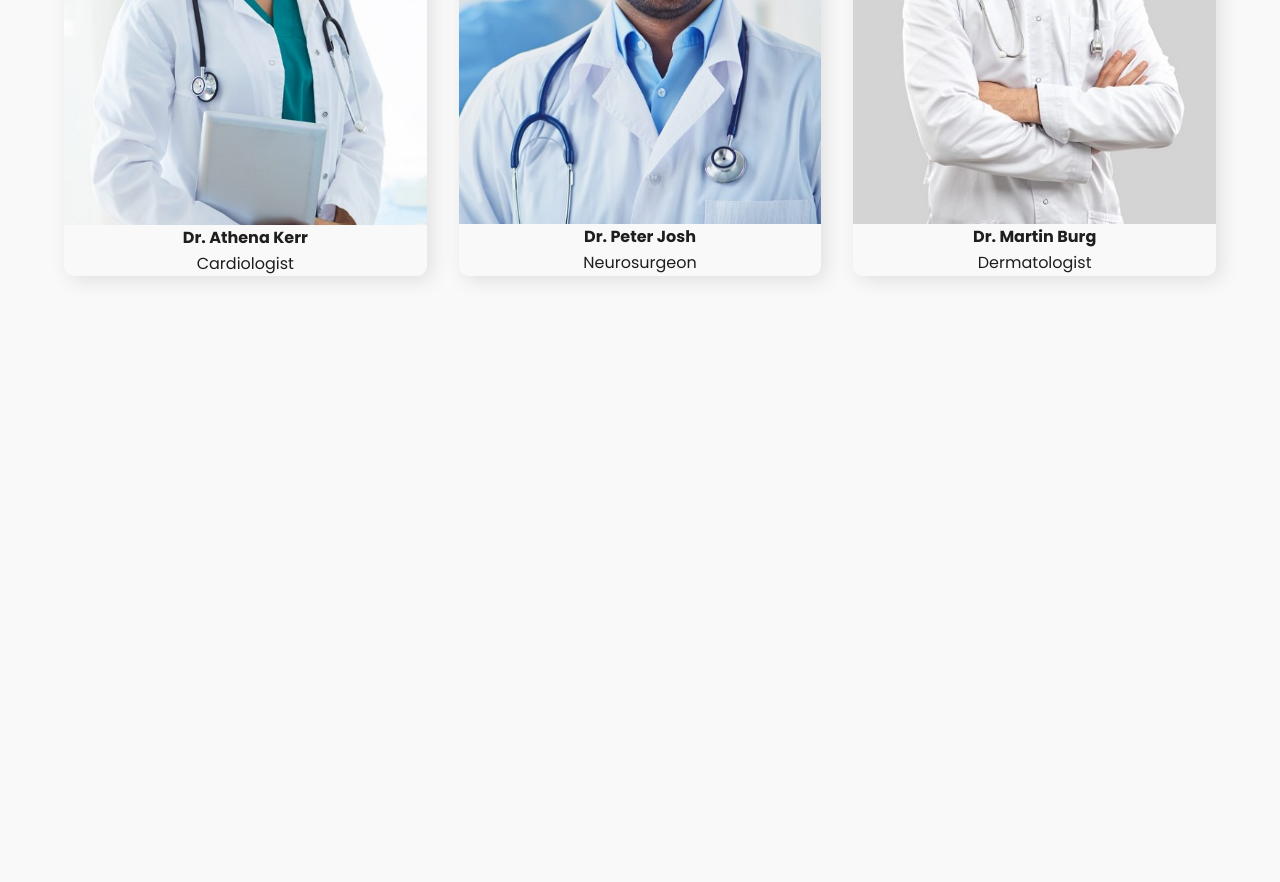
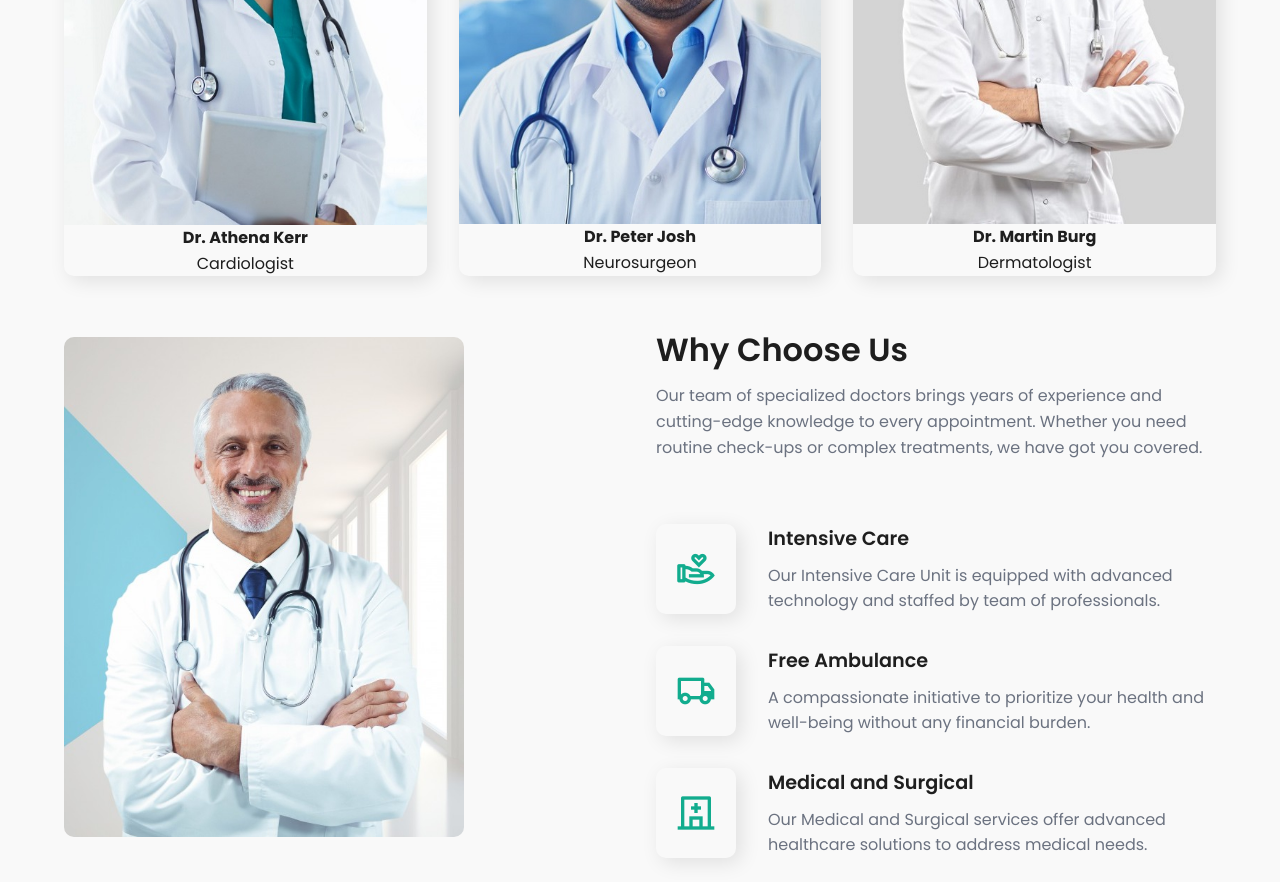
Before and after one commit to rampurirana/DoctorAppointmentSystem, a plain HTML site: page index.html in a window 1280 px wide. Shown: the part 1827-2709 px from the top of the page. Before the commit the page ends 2127 px from the top, so only its background shows below. Drawn offline with nearby package versions, Linux system fonts and the light colour scheme.

Commit message:
Created blogs container

```diff
--- a/index.html
+++ b/index.html
@@ -127,5 +127,51 @@
 
   </section>
 
+  <!-- ==========Blogs container========== -->
+  <section class="total-container why-container" id="blogs">
+
+    <div class="why-image">
+      <img src="/images/choose-us.jpg" alt="Doctor img">
+    </div>
+
+    <div class="why-content">
+
+      <h2 class="section-header">Why Choose Us</h2>
+      <p>
+        Our team of specialized doctors brings years of experience and cutting-edge knowledge to every appointment. Whether you need routine check-ups or complex treatments, we have got you covered.
+      </p>
+
+      <div class="why-grid">
+
+        <span><i class="ri-hand-heart-line"> </i></span>
+
+        <div>
+          <h4>Intensive Care</h4>
+          <p>
+            Our Intensive Care Unit is equipped with advanced technology and staffed by team of professionals.
+          </p>
+        </div>
+
+        <span><i class="ri-truck-line"></i></span>
+
+        <div>
+          <h4>Free Ambulance</h4><p>
+            A compassionate initiative to prioritize your health and well-being without any financial burden.
+          </p>
+        </div>
+
+        <span><i class="ri-hospital-line"></i></span>
+
+        <div>
+          <h4>Medical and Surgical</h4>
+          <p>
+            Our Medical and Surgical services offer advanced healthcare solutions to address medical needs.
+          </p>
+        </div>
+
+      </div>
+    </div>
+  </section>
+
 </body>
 </html>
--- a/style.css
+++ b/style.css
@@ -359,3 +359,64 @@ header {
     grid-template-columns: repeat(1, 1fr);
   }
 }
+
+/* ==========Blogs container========== */
+.why-container{
+  display: grid;
+  grid-template-columns: repeat(2, 1fr);
+  gap: 2rem;
+  align-items: center;
+}
+
+.why-image img{
+  max-width: 400px;
+  margin: auto;
+  border-radius: 10px;
+}
+
+.why-content p{
+  color: var(--text-light);
+}
+
+.why-grid{
+  margin-top: 4rem;
+  display: grid;
+  grid-template-columns: 80px auto;
+  gap: 2rem;
+}
+
+.why-grid span{
+  display: inline-flex;
+  align-items: center;
+  justify-content: center;
+  font-size: 2.5rem;
+  color: var(--primary-color);
+  border-radius: 10px;
+  box-shadow: 5px 5px 20px rgba(0, 0, 0, 0.1);
+}
+
+.why-grid h4{
+  margin-bottom: 0.5rem;
+  font-size: 1.2rem;
+  font-weight: 600;
+  color: var(--text-dark);
+}
+
+.why-grid p{
+  color: var(--text-light);
+}
+
+@media ( width < 600px) {
+  .why-container{
+    grid-template-columns: repeat(1, 1fr);
+  }
+
+  .why-content{
+    text-align: center;
+  }
+
+  .why-grid{
+    text-align: left;
+    column-gap: 1rem;
+  }
+}
```
Also changed, not shown: images/choose-us.jpg (added).
